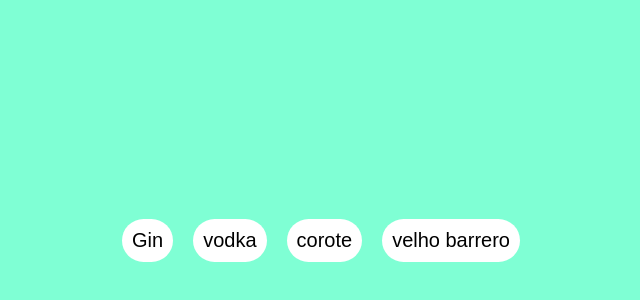
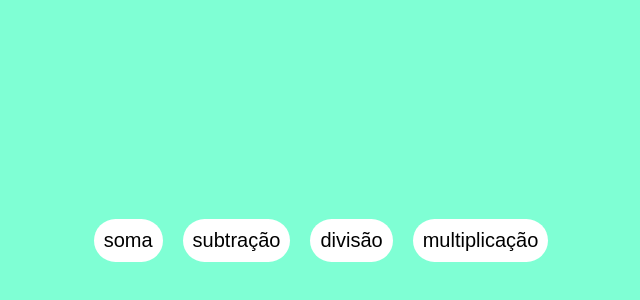
Before and after one commit to Caio-okuma/inicio, a plain HTML site: page exercicio1/index.html in a window 1280 px wide. Shown: the part 168-468 px from the top of the page, without its empty margins (319-959 px from the left). Drawn offline with Linux system fonts and the light colour scheme.

Commit message:
Add files via upload

```diff
--- a/exercicio1/index.html
+++ b/exercicio1/index.html
@@ -7,9 +7,9 @@
     <link rel="stylesheet" href="style.css">
 </head>
 <body>
-    <button>Gin</button>
-    <button>vodka</button>
-    <button>corote</button>
-    <button>velho barrero</button>
+    <button onclick="window.location.href='soma.html'">soma</button>
+    <button onclick="window.location.href='sub.html'">subtração</button>
+    <button onclick="window.location.href='div.html'">divisão</button>
+    <button onclick="window.location.href='multi.html'">multiplicação</button>
 </body>
 </html>
```
Also changed, not shown: exercicio1/soma.html (added, +11 -0 lines), exercicio1/div.html (added), exercicio1/multi.html (added), exercicio1/sub.html (added).
